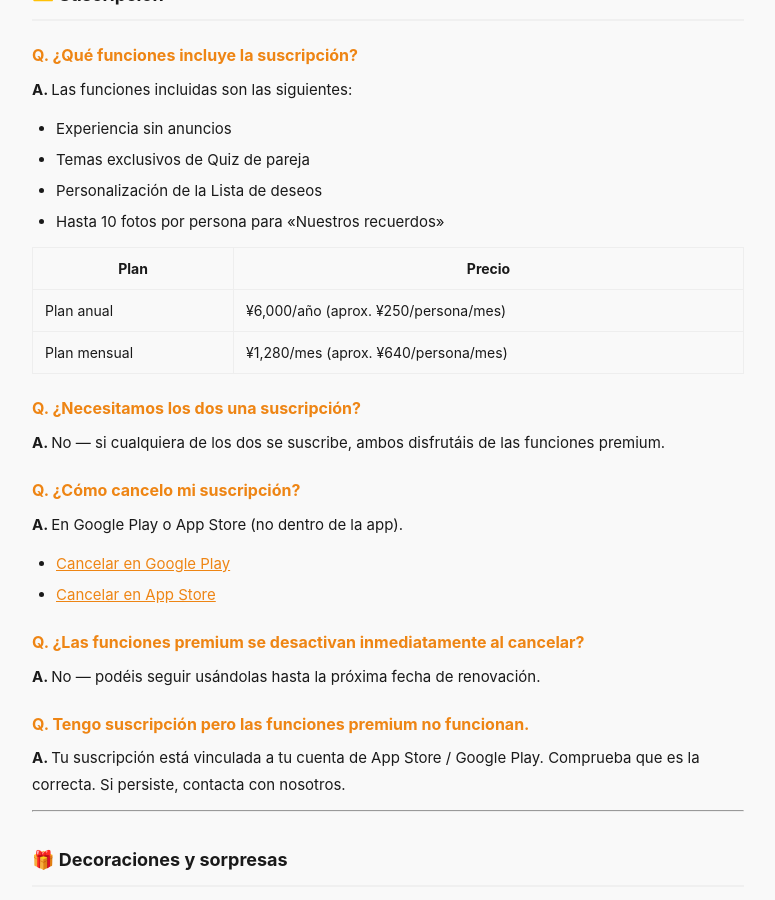
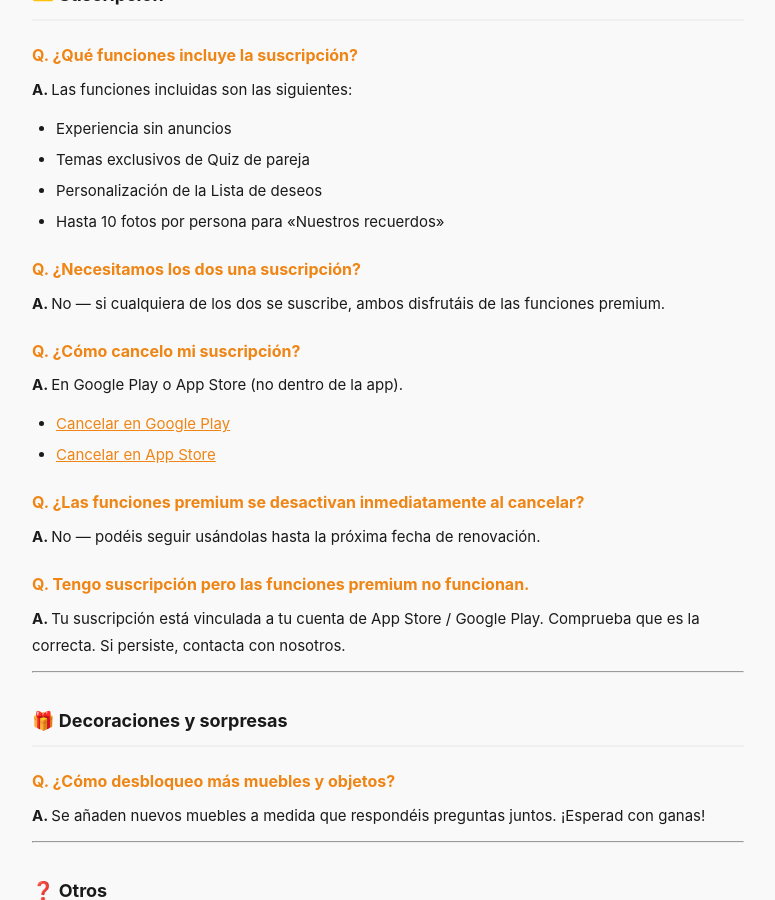
Before and after one commit to Sukidayo-app/announcements, a Jekyll site: the page built from faq/es/index.md, in a window 1280 px wide and 900 px high, scrolled down 3344 px. Shown: the whole window, without its empty margins (252-1027 px from the left). Built offline with Jekyll 4.4.1, drawn with Linux system fonts in a browser that asks for light colours.

Commit message:
FAQ: サブスクリプションの料金テーブルを削除（4言語）
Co-Authored-By: Claude Opus 4.6 <noreply@anthropic.com>

```diff
--- a/faq/es/index.md
+++ b/faq/es/index.md
@@ -176,11 +176,6 @@ Las funciones incluidas son las siguientes:
 - Personalización de la Lista de deseos
 - Hasta 10 fotos por persona para «Nuestros recuerdos»
 
-| Plan | Precio |
-|------|--------|
-| Plan anual | ¥6,000/año (aprox. ¥250/persona/mes) |
-| Plan mensual | ¥1,280/mes (aprox. ¥640/persona/mes) |
-
 ### ¿Necesitamos los dos una suscripción?
 
 No — si cualquiera de los dos se suscribe, ambos disfrutáis de las funciones premium.
```
Also changed, not shown: faq/en/index.md (+0 -5 lines), faq/ja/index.md (+0 -5 lines), faq/ko/index.md (+0 -5 lines).
